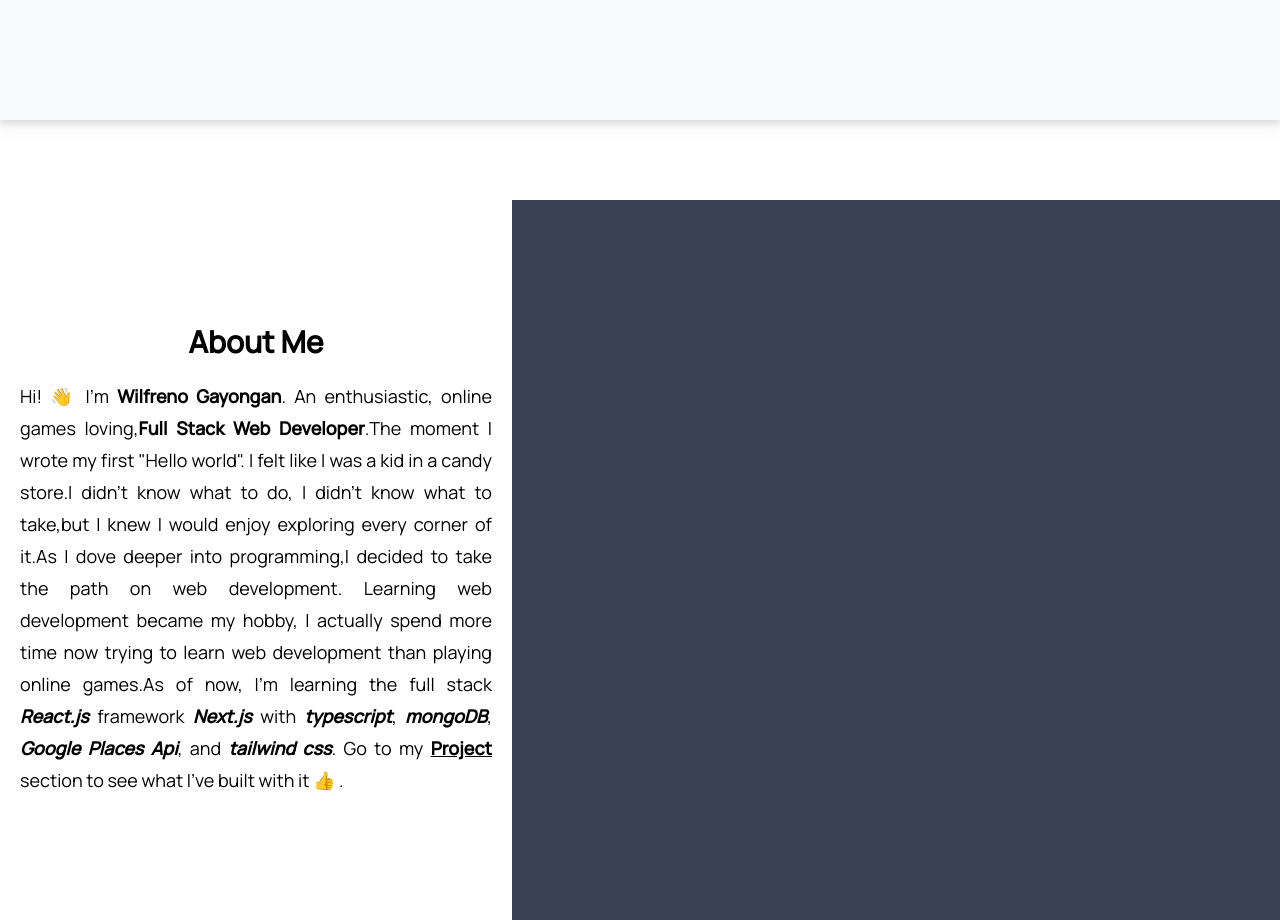
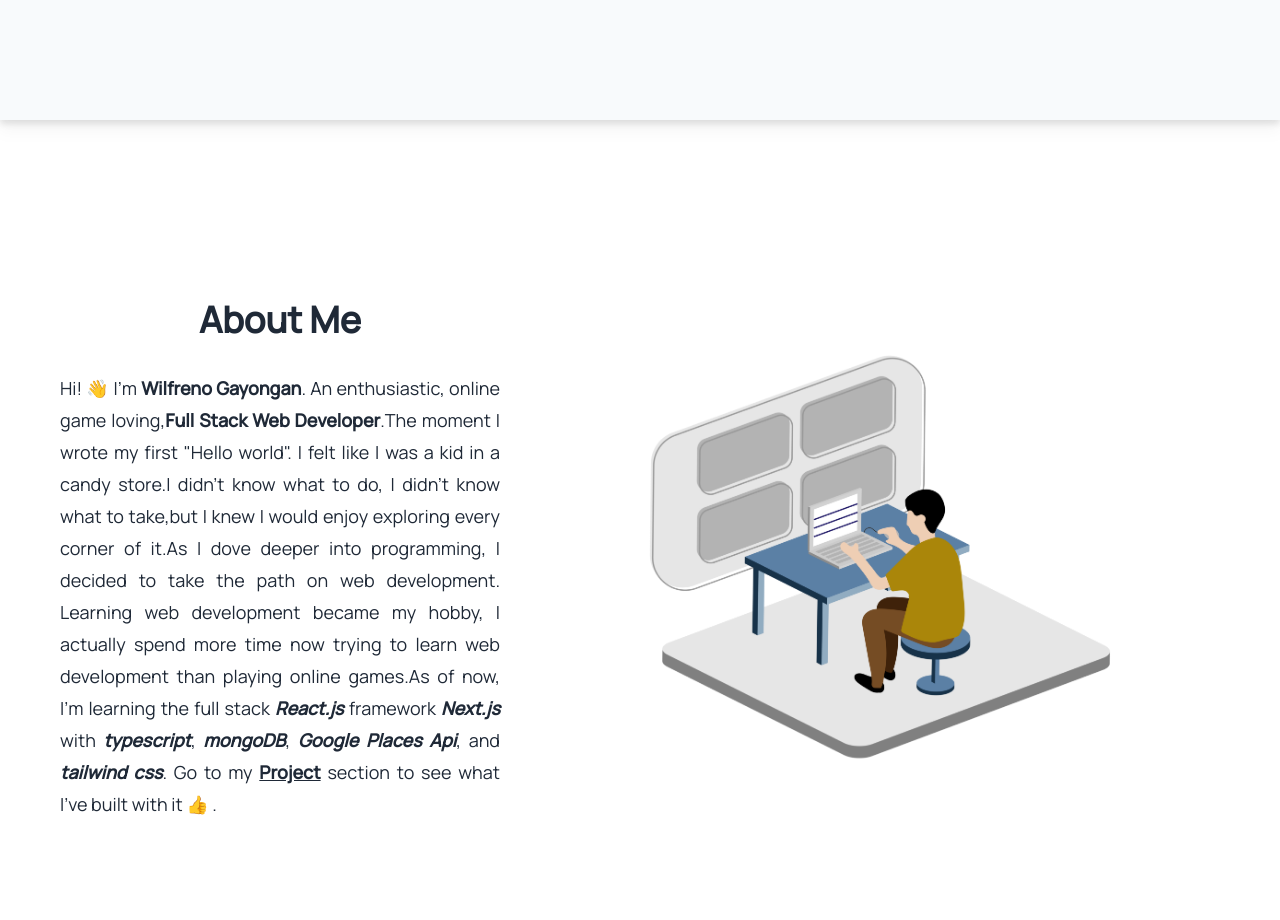
Before and after one commit to Wilfreno/About-me, a Next.js app: page / in a window 1280 px wide. Shown: the part 680-1600 px from the top of the page. Built offline with nearby package versions, Linux system fonts and the light colour scheme.

Commit message:
added opening & about me section

```diff
--- a/src/app/page.tsx
+++ b/src/app/page.tsx
@@ -3,7 +3,7 @@ import Opening from "@/components/Opening";
 
 export default function Home() {
   return (
-    <main className="">
+    <main className="dark:text-slate-100">
       <Opening />
       <AboutMe />
     </main>
--- a/src/components/AboutMe.tsx
+++ b/src/components/AboutMe.tsx
@@ -1,17 +1,23 @@
 import Link from "next/link";
-
+import Img from "../../public/AboutMe.png";
+import Image from "next/image";
 export default function AboutMe() {
   return (
-    <section id="about-me" className="min-h-screen pt-20 flex ">
-      <div className="flex flex-col items-center justify-center w-[40%] space-y-5">
-        <h1 className="text-3xl font-bold px-10 whitespace-nowrap">About Me</h1>
-        <div className="text-justify px-5 leading-8 text-lg">
+    <section
+      id="about-me"
+      className="min-h-screen pt-20 flex px-2 text-gray-800 justify-center md:px-10"
+    >
+      <div className="flex flex-col items-center justify-center space-y-8  md:flex-row xl:w-[40%] xl:flex-col">
+        <h1 className="text-3xl font-bold px-10 whitespace-nowrap xl:text-4xl">
+          About Me
+        </h1>
+        <div className="text-center px-5 leading-6 text-base sm:text-justify md:text-lg md:leading-8">
           Hi! &#128075; I'm <strong>Wilfreno Gayongan</strong>. An enthusiastic,
-          online games loving,
+          online game loving,
           <strong>Full Stack Web Developer</strong>.The moment I wrote my first
           "Hello world". I felt like I was a kid in a candy store.I didn't know
           what to do, I didn't know what to take,but I knew I would enjoy
-          exploring every corner of it.As I dove deeper into programming,I
+          exploring every corner of it.As I dove deeper into programming, I
           decided to take the path on web development. Learning web development
           became my hobby, I actually spend more time now trying to learn web
           development than playing online games.As of now, I'm learning the full
@@ -27,7 +33,15 @@ export default function AboutMe() {
           section to see what I've built with it &#128077; .
         </div>
       </div>
-      <div className="w-[60%] bg-gray-700"></div>
+      <div className="w-[60%] hidden xl:flex items-center justify-center ">
+        <div className="w-2/3 h-auto">
+          <Image
+            src={Img}
+            alt="image.."
+            className="object-contain w-full h-auto"
+          />
+        </div>
+      </div>
     </section>
   );
 }
```
Also changed, not shown: public/AboutMe.png (renamed from public/—Pngtree—person working with a computer_4491756.png).
